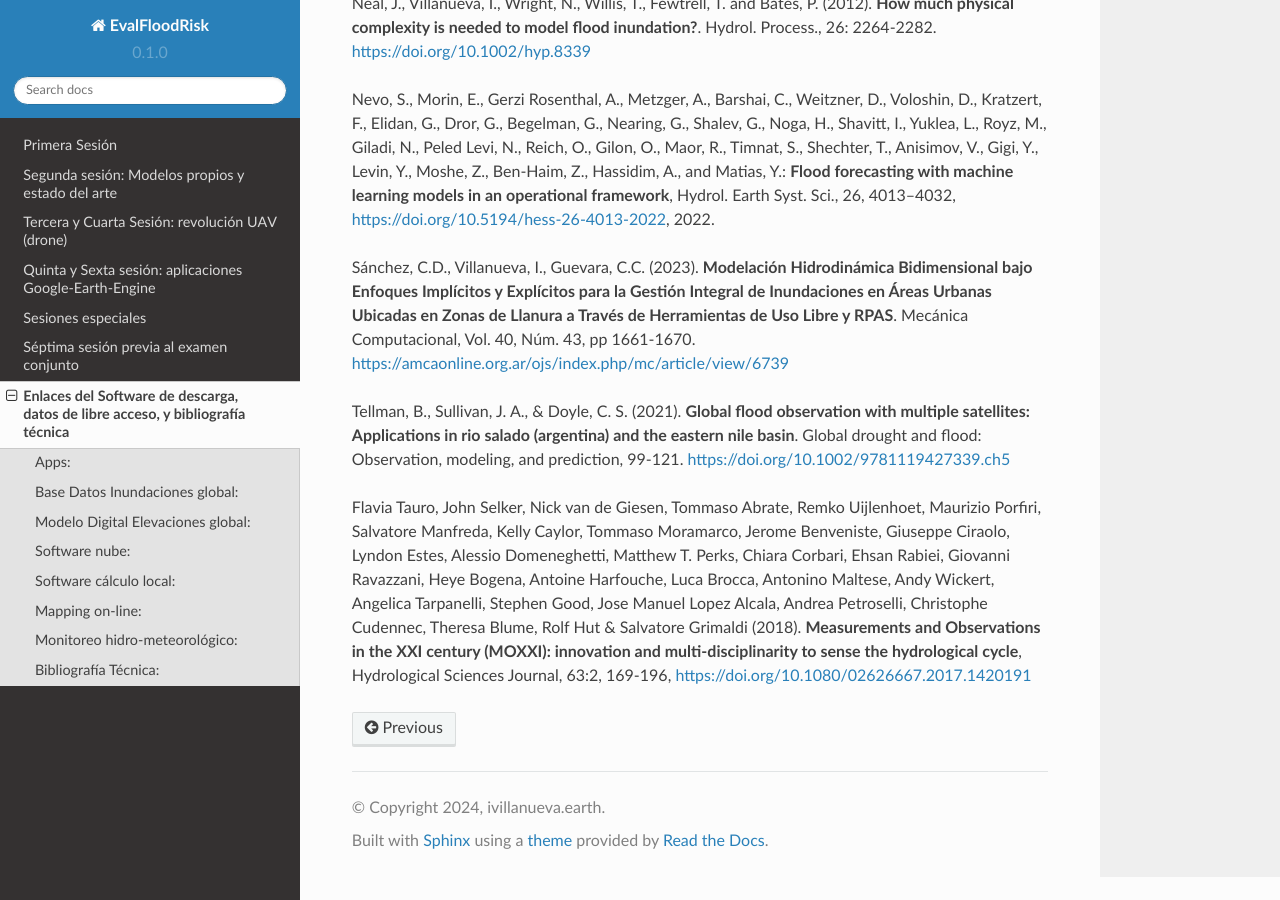
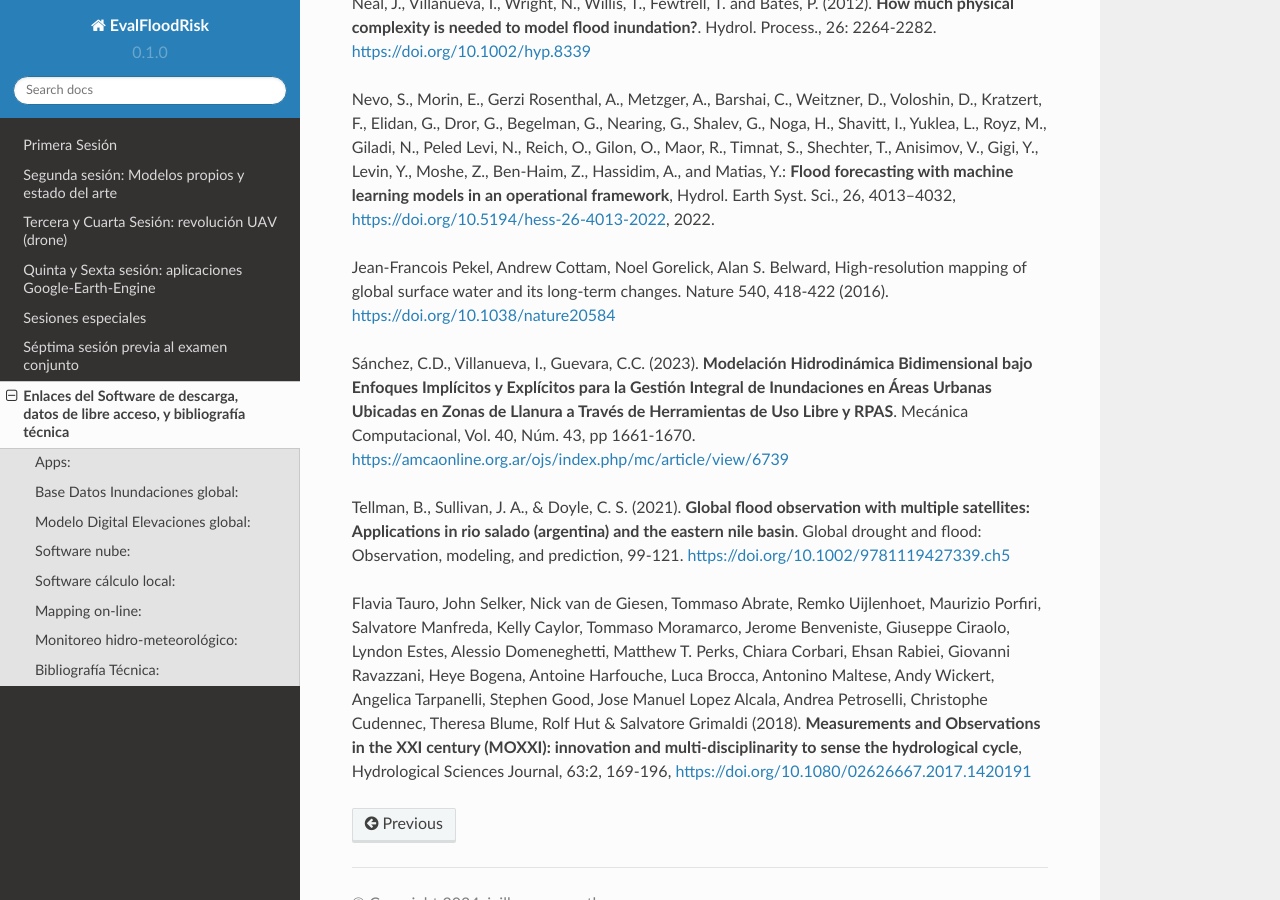
Before and after one commit to ivillamadrid/EvalFloodRisk_RSSWE, a Sphinx documentation site: the page built from docs/source/software.rst, in a window 1280 px wide and 900 px high, scrolled down 2093 px. Built offline with Sphinx 7.4.7 and the Read the Docs theme 2.0.0, drawn with Linux system fonts in a browser that asks for light colours.

Commit message:
Update software.rst

```diff
--- a/docs/source/software.rst
+++ b/docs/source/software.rst
@@ -73,6 +73,8 @@ Neal, J., Villanueva, I., Wright, N., Willis, T., Fewtrell, T. and Bates, P. (20
 
 Nevo, S., Morin, E., Gerzi Rosenthal, A., Metzger, A., Barshai, C., Weitzner, D., Voloshin, D., Kratzert, F., Elidan, G., Dror, G., Begelman, G., Nearing, G., Shalev, G., Noga, H., Shavitt, I., Yuklea, L., Royz, M., Giladi, N., Peled Levi, N., Reich, O., Gilon, O., Maor, R., Timnat, S., Shechter, T., Anisimov, V., Gigi, Y., Levin, Y., Moshe, Z., Ben-Haim, Z., Hassidim, A., and Matias, Y.: **Flood forecasting with machine learning models in an operational framework**, Hydrol. Earth Syst. Sci., 26, 4013–4032, https://doi.org/10.5194/hess-26-4013-2022, 2022.
 
+Jean-Francois Pekel, Andrew Cottam, Noel Gorelick, Alan S. Belward, High-resolution mapping of global surface water and its long-term changes. Nature 540, 418-422 (2016). https://doi.org/10.1038/nature20584
+
 Sánchez, C.D., Villanueva, I., Guevara, C.C. (2023).
 **Modelación Hidrodinámica Bidimensional bajo Enfoques Implícitos y Explícitos para la Gestión Integral de Inundaciones en Áreas Urbanas Ubicadas en Zonas de Llanura a Través de Herramientas de Uso Libre y RPAS**. Mecánica Computacional, Vol. 40, Núm. 43,  pp 1661-1670. https://amcaonline.org.ar/ojs/index.php/mc/article/view/6739
 
```
